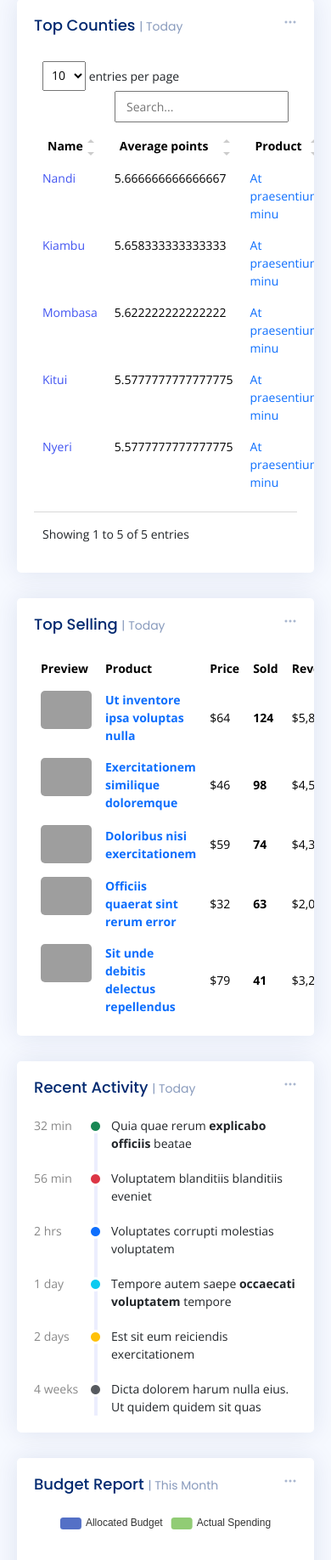
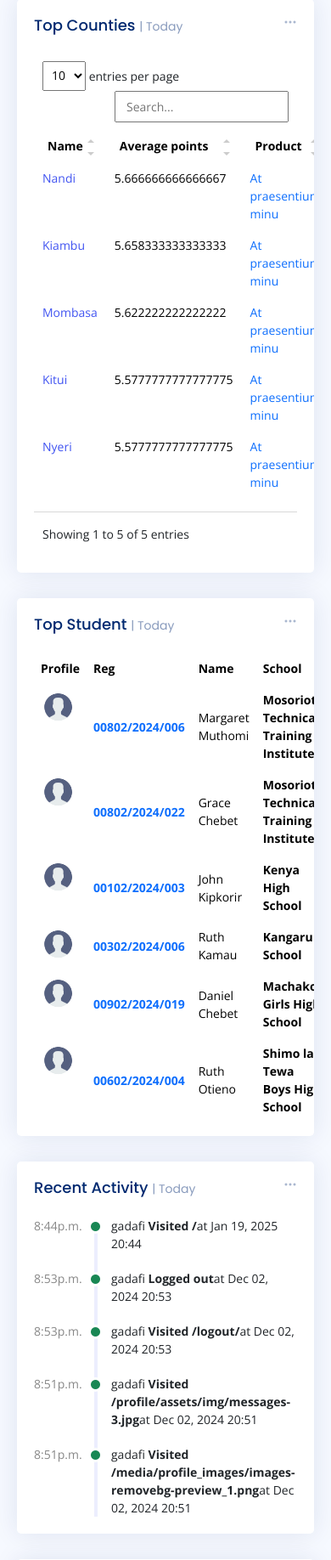
Before and after one commit to steve-ongera/Kenya_KCSE_portal, a Django app: page / in a window 390 px wide. Shown: the part 1192-3028 px from the top of the page at 85% size. Run offline with Django 5.2, Linux system fonts and the light colour scheme; a user stored in the database is signed in; data comes from the database, SQL or seed files in the repository; both versions use the stored data as it was after the commit; some libraries are stand-ins or nearby versions; grey boxes are pictures that could not be loaded.

Commit message:
added recent activity view

```diff
--- a/Kenya_KCSE_portal/settings.py
+++ b/Kenya_KCSE_portal/settings.py
@@ -37,6 +37,10 @@ MIDDLEWARE = [
     'django.contrib.auth.middleware.AuthenticationMiddleware',
     'django.contrib.messages.middleware.MessageMiddleware',
     'django.middleware.clickjacking.XFrameOptionsMiddleware',
+]
+
+MIDDLEWARE += [
+    'portal.middleware.LogRequestMiddleware',
 ]
 
 ROOT_URLCONF = 'Kenya_KCSE_portal.urls'
--- a/portal/admin.py
+++ b/portal/admin.py
@@ -55,3 +55,9 @@ admin.site.register(Resource, ResourceAdmin)
 admin.site.register(ResourceCategory)
 
 admin.site.register(Profile)
+
+@admin.register(Activity)
+class ActivityAdmin(admin.ModelAdmin):
+    list_display = ('user', 'action', 'timestamp')
+    list_filter = ('user', 'timestamp')
+    search_fields = ('action',)
--- a/portal/forms.py
+++ b/portal/forms.py
@@ -247,4 +247,7 @@ class ResourceForm(forms.ModelForm):
 class ProfileForm(forms.ModelForm):
     class Meta:
         model = Profile
-        fields = '__all__'
+        fields = [
+            'profile_image', 'full_names', 'about', 'role', 'school',
+            'county', 'address', 'phone', 'email'
+        ]
--- /dev/null
+++ b/portal/middleware.py
@@ -0,0 +1,23 @@
+from .models import Activity
+
+class LogRequestMiddleware:
+    def __init__(self, get_response):
+        self.get_response = get_response
+
+    def __call__(self, request):
+        if request.user.is_authenticated:
+            Activity.objects.create(
+                user=request.user,
+                action=f"Visited {request.path}",
+                ip_address=self.get_client_ip(request),
+            )
+        response = self.get_response(request)
+        return response
+
+    def get_client_ip(self, request):
+        x_forwarded_for = request.META.get('HTTP_X_FORWARDED_FOR')
+        if x_forwarded_for:
+            ip = x_forwarded_for.split(',')[0]
+        else:
+            ip = request.META.get('REMOTE_ADDR')
+        return ip
--- a/portal/views.py
+++ b/portal/views.py
@@ -31,6 +31,20 @@ from django.db.models import Avg
 
 @login_required
 def dashboard(request):
+    # Get the top 6 students sorted by total score in descending order
+    top_students = StudentOverallPerformance.objects.all().order_by('-total_score')[:6]
+
+    # Add school information to each student's performance
+    students_with_school = []
+    for performance in top_students:
+        student = performance.student
+        school = student.school  # Assuming the Student model has a foreign key to the School model
+        students_with_school.append({
+            'student': student,
+            'performance': performance,
+            'school': school
+        })
+
     """Main dashboard view for overview of KCSE performance"""
     # Total counts
     total_students = Student.objects.count()
@@ -54,19 +68,25 @@ def dashboard(request):
             avg_points=Avg('schools__students__overall_performances__total_points')
         ).order_by('-avg_points')[:5]
 
+        recent_activities = Activity.objects.order_by('-timestamp')[:5]
+
         context = {
             'total_students': total_students,
             'total_schools': total_schools,
             'total_counties': total_counties,
             'national_performance': national_performance,
             'top_counties': top_counties,
-            'latest_session': latest_session
+            'latest_session': latest_session,
+            'recent_activities': recent_activities,
+            'students_with_school':students_with_school
         }
     except ExaminationSession.DoesNotExist:
         context = {
+            'students_with_school':students_with_school,
             'total_students': total_students,
             'total_schools': total_schools,
             'total_counties': total_counties,
+            'recent_activities': Activity.objects.order_by('-timestamp')[:5],  # Ensure this is always available
         }
 
     return render(request, 'kcse_portal/dashboard.html', context)
@@ -904,14 +924,24 @@ def resource_search(request):
 @login_required
 def profile_detail(request):
     try:
-        # Attempt to get the profile for the logged-in user
-        profile = request.user.profile
+        # Get or create the user's profile
+        profile, created = Profile.objects.get_or_create(user=request.user)
     except Profile.DoesNotExist:
-        # If no profile exists, you can either create it or redirect the user
-        # For now, let's redirect the user to a page to create a profile
-        return redirect('create_profile')  # You can create a view to create a profile
+        profile = None
 
-    return render(request, 'registration/profile_detail.html', {'profile': profile})
+    if request.method == 'POST':
+        form = ProfileForm(request.POST, request.FILES, instance=profile)
+        if form.is_valid():
+            form.save()  # Save the form with the new image
+            return redirect('profile_detail')
+    else:
+        form = ProfileForm(instance=profile)
+
+    return render(request, 'registration/profile_detail.html', {
+        'profile': profile,
+        'form': form,
+    })
+
 
 @login_required
 def create_profile(request):
--- a/templates/kcse_portal/dashboard.html
+++ b/templates/kcse_portal/dashboard.html
@@ -1,5 +1,5 @@
 {% extends "base/base.html" %}
-
+{% load static %}
 {% block content %}
 <div class="pagetitle">
     <h1>Dashboard</h1>
@@ -274,7 +274,7 @@
           {% endif %}
           <!-- End county ranking-->
 
-          <!-- Top Selling -->
+          <!-- Top 10 Students -->
           <div class="col-12">
             <div class="card top-selling overflow-auto">
 
@@ -292,54 +292,35 @@
               </div>
 
               <div class="card-body pb-0">
-                <h5 class="card-title">Top Selling <span>| Today</span></h5>
+                <h5 class="card-title">Top Student <span>| Today</span></h5>
 
                 <table class="table table-borderless">
                   <thead>
                     <tr>
-                      <th scope="col">Preview</th>
-                      <th scope="col">Product</th>
-                      <th scope="col">Price</th>
-                      <th scope="col">Sold</th>
-                      <th scope="col">Revenue</th>
+                      <th scope="col">Profile</th>
+                        <th scope="col">Reg</th>
+                        <th scope="col"> Name</th>
+                        <th scope="col">School</th>
+                        <th scope="col"> Score</th>
+                        <th scope="col">Mean </th>
+                        <th scope="col">pts</th>
+                        <th scope="col">Session</th>
                     </tr>
                   </thead>
                   <tbody>
+
+                    {% for student_data in students_with_school %}
                     <tr>
-                      <th scope="row"><a href="#"><img src="assets/img/product-1.jpg" alt=""></a></th>
-                      <td><a href="#" class="text-primary fw-bold">Ut inventore ipsa voluptas nulla</a></td>
-                      <td>$64</td>
-                      <td class="fw-bold">124</td>
-                      <td>$5,828</td>
+                      <th scope="row"><a  href="{% url 'student_detail' student_id=student_data.student.id %}"><img style="width: 40px ; height: 40px" src="{% static 'assets/img/profile.png'%}" alt=""></a></th>
+                      <td><a  href="{% url 'student_detail' student_id=student_data.student.id %}" class="text-primary fw-bold">{{ student_data.student.index_number }}</a></td>
+                      <td>{{ student_data.student.first_name }} {{ student_data.student.last_name }}</td>
+                      <td class="fw-bold">{{ student_data.school.name }}</td>
+                      <td>{{ student_data.performance.total_score }}</td>
+                      <td>{{ student_data.performance.mean_grade }}</td>
+                      <td>{{ student_data.performance.total_points }}</td>
+                      <td>{{ student_data.performance.examination_session.year }}</td>
                     </tr>
-                    <tr>
-                      <th scope="row"><a href="#"><img src="assets/img/product-2.jpg" alt=""></a></th>
-                      <td><a href="#" class="text-primary fw-bold">Exercitationem similique doloremque</a></td>
-                      <td>$46</td>
-                      <td class="fw-bold">98</td>
-                      <td>$4,508</td>
-                    </tr>
-                    <tr>
-                      <th scope="row"><a href="#"><img src="assets/img/product-3.jpg" alt=""></a></th>
-                      <td><a href="#" class="text-primary fw-bold">Doloribus nisi exercitationem</a></td>
-                      <td>$59</td>
-                      <td class="fw-bold">74</td>
-                      <td>$4,366</td>
-                    </tr>
-                    <tr>
-                      <th scope="row"><a href="#"><img src="assets/img/product-4.jpg" alt=""></a></th>
-                      <td><a href="#" class="text-primary fw-bold">Officiis quaerat sint rerum error</a></td>
-                      <td>$32</td>
-                      <td class="fw-bold">63</td>
-                      <td>$2,016</td>
-                    </tr>
-                    <tr>
-                      <th scope="row"><a href="#"><img src="assets/img/product-5.jpg" alt=""></a></th>
-                      <td><a href="#" class="text-primary fw-bold">Sit unde debitis delectus repellendus</a></td>
-                      <td>$79</td>
-                      <td class="fw-bold">41</td>
-                      <td>$3,239</td>
-                    </tr>
+                    {% endfor %}
                   </tbody>
                 </table>
 
@@ -373,55 +354,16 @@
             <h5 class="card-title">Recent Activity <span>| Today</span></h5>
 
             <div class="activity">
+              {% for activity in recent_activities %}
 
               <div class="activity-item d-flex">
-                <div class="activite-label">32 min</div>
+                <div class="activite-label">{{ activity.timestamp|date:"g:ia" }}</div>
                 <i class='bi bi-circle-fill activity-badge text-success align-self-start'></i>
                 <div class="activity-content">
-                  Quia quae rerum <a href="#" class="fw-bold text-dark">explicabo officiis</a> beatae
+                  {{ activity.user.username }} <a href="#" class="fw-bold text-dark">{{ activity.action }}</a>at  {{ activity.timestamp|date:"M d, Y H:i" }}
                 </div>
               </div><!-- End activity item-->
-
-              <div class="activity-item d-flex">
-                <div class="activite-label">56 min</div>
-                <i class='bi bi-circle-fill activity-badge text-danger align-self-start'></i>
-                <div class="activity-content">
-                  Voluptatem blanditiis blanditiis eveniet
-                </div>
-              </div><!-- End activity item-->
-
-              <div class="activity-item d-flex">
-                <div class="activite-label">2 hrs</div>
-                <i class='bi bi-circle-fill activity-badge text-primary align-self-start'></i>
-                <div class="activity-content">
-                  Voluptates corrupti molestias voluptatem
-                </div>
-              </div><!-- End activity item-->
-
-              <div class="activity-item d-flex">
-                <div class="activite-label">1 day</div>
-                <i class='bi bi-circle-fill activity-badge text-info align-self-start'></i>
-                <div class="activity-content">
-                  Tempore autem saepe <a href="#" class="fw-bold text-dark">occaecati voluptatem</a> tempore
-                </div>
-              </div><!-- End activity item-->
-
-              <div class="activity-item d-flex">
-                <div class="activite-label">2 days</div>
-                <i class='bi bi-circle-fill activity-badge text-warning align-self-start'></i>
-                <div class="activity-content">
-                  Est sit eum reiciendis exercitationem
-                </div>
-              </div><!-- End activity item-->
-
-              <div class="activity-item d-flex">
-                <div class="activite-label">4 weeks</div>
-                <i class='bi bi-circle-fill activity-badge text-muted align-self-start'></i>
-                <div class="activity-content">
-                  Dicta dolorem harum nulla eius. Ut quidem quidem sit quas
-                </div>
-              </div><!-- End activity item-->
-
+              {% endfor %}
             </div>
 
           </div>
--- a/templates/school/all_schools.html
+++ b/templates/school/all_schools.html
@@ -3,7 +3,7 @@
 {% block content %}
 
 <div class="pagetitle">
-    <h1>Student List</h1>
+    <h1>School List</h1>
     <nav>
         <ol class="breadcrumb">
             <li class="breadcrumb-item"><a href="{% url 'dashboard' %}">Home</a></li>
```
Also changed, not shown: portal/models.py (+11 -0 lines), portal/signals.py (+53 -0 lines), templates/registration/profile_detail.html (+8 -43 lines), db.sqlite3, portal/migrations/0008_activity.py (added).
